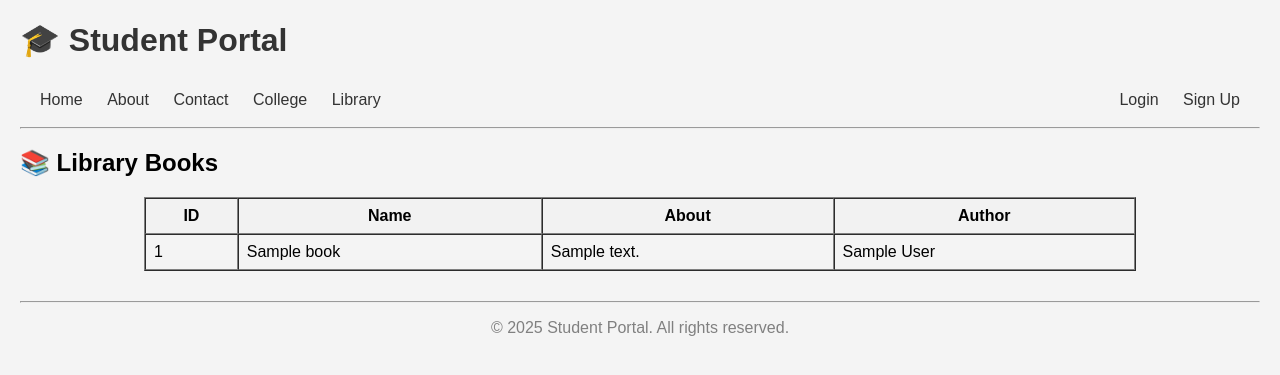
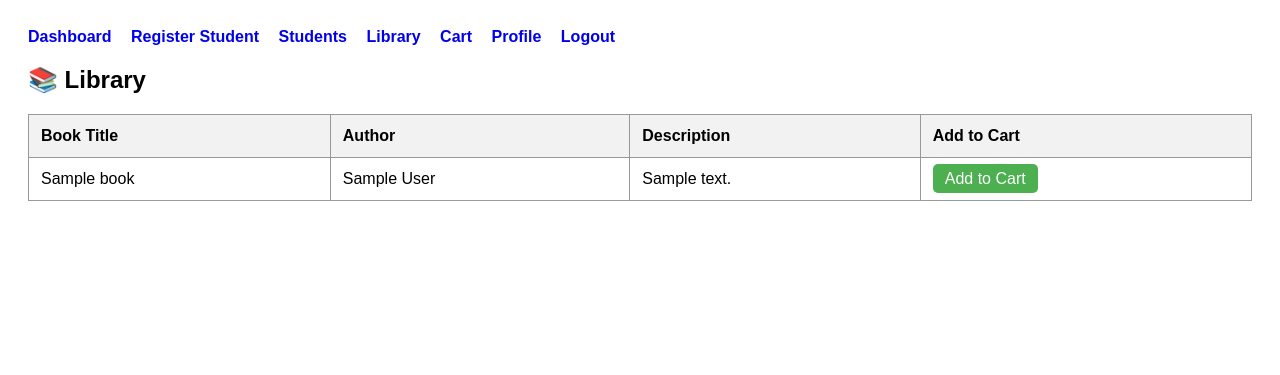
Before and after one commit to SureddyVyshnavi/student_portal, a Flask app: page /library in a window 1280 px wide. Shown: the top 375 px of the page. Run offline with Flask 3, Linux system fonts and the light colour scheme; a database or web service that is not in the repository returns one stand-in record (values such as "Sample title"); some libraries are stand-ins or nearby versions.

Commit message:
Your message here, e.g. Fixed login bug

```diff
--- a/templates/library.html
+++ b/templates/library.html
@@ -1,20 +1,81 @@
-{% extends "base.html" %}
-{% block content %}
-<h2>📚 Library Books</h2>
-<table border="1" cellpadding="8" cellspacing="0" style="margin: auto; width: 80%;">
-    <tr style="background-color: #f2f2f2;">
-        <th>ID</th>
-        <th>Name</th>
-        <th>About</th>
+<!DOCTYPE html>
+<html>
+<head>
+    <title>Library - Student Portal</title>
+    <style>
+        body {
+            font-family: Arial, sans-serif;
+            padding: 20px;
+        }
+        nav a {
+            margin-right: 15px;
+            text-decoration: none;
+            font-weight: bold;
+        }
+        table {
+            width: 100%;
+            border-collapse: collapse;
+            margin-top: 20px;
+        }
+        th, td {
+            border: 1px solid #999;
+            padding: 12px;
+            text-align: left;
+        }
+        th {
+            background-color: #f2f2f2;
+        }
+        .btn {
+            padding: 6px 12px;
+            background-color: #4CAF50;
+            color: white;
+            border: none;
+            border-radius: 5px;
+            text-decoration: none;
+        }
+    </style>
+</head>
+<body>
+
+    <!-- ✅ Navigation bar -->
+    <nav>
+        <a href="/dashboard">Dashboard</a>
+        <a href="/student_register">Register Student</a>
+        <a href="/students">Students</a>
+        <a href="/library">Library</a>
+        <a href="/cart">Cart</a>
+        <a href="/profile">Profile</a>
+        <a href="/logout">Logout</a>
+    </nav>
+
+    <h2>📚 Library</h2>
+
+    {% if books %}
+    <table>
+        <thead>
+            <tr>
+                <th>Book Title</th>
                 <th>Author</th>
+                <th>Description</th>
+                <th>Add to Cart</th>
             </tr>
+        </thead>
+        <tbody>
             {% for book in books %}
             <tr>
-        <td>{{ book[0] }}</td>
-        <td>{{ book[1] }}</td>
-        <td>{{ book[2] }}</td>
-        <td>{{ book[3] }}</td>
+                <td>{{ book[1] }}</td> <!-- name -->
+                <td>{{ book[3] }}</td> <!-- author -->
+                <td>{{ book[2] }}</td> <!-- about -->
+                <td>
+                    <a class="btn" href="/add_to_cart/{{ book[0] }}">Add to Cart</a>
+                </td>
             </tr>
             {% endfor %}
+        </tbody>
     </table>
-{% endblock %}
+    {% else %}
+        <p>No books found in the library.</p>
+    {% endif %}
+
+</body>
+</html>
```
Lines whose indentation alone changed are shown as unchanged.
